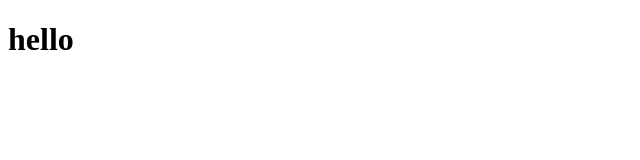
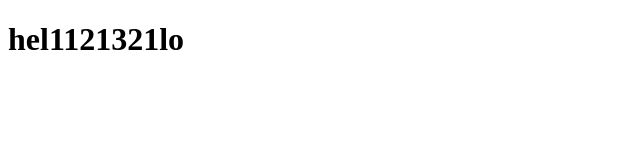
Before and after one commit to wz-china/test_mygit, a plain HTML site: page index.html in a window 1280 px wide. Shown: the whole page, without its empty margins (0-640 px from the left). Drawn offline with Linux system fonts and the light colour scheme.

Commit message:
黑漆漆

```diff
--- a/index.html
+++ b/index.html
@@ -5,7 +5,7 @@
 	<title></title>
 </head>
 <body>
-<h1>hello</h1>
+<h1>hel1121321lo</h1>
 
 </body>
 </html>
```
